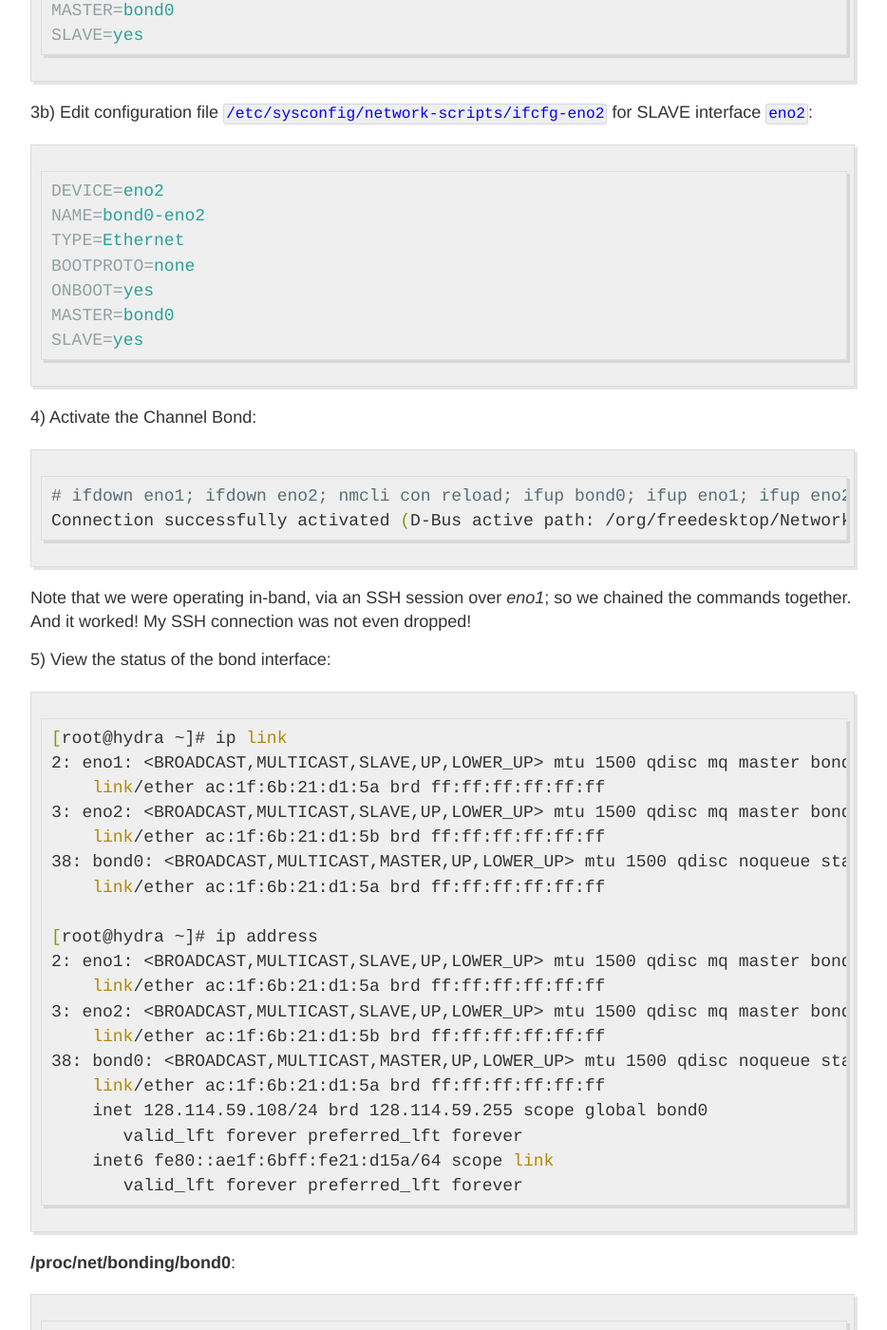
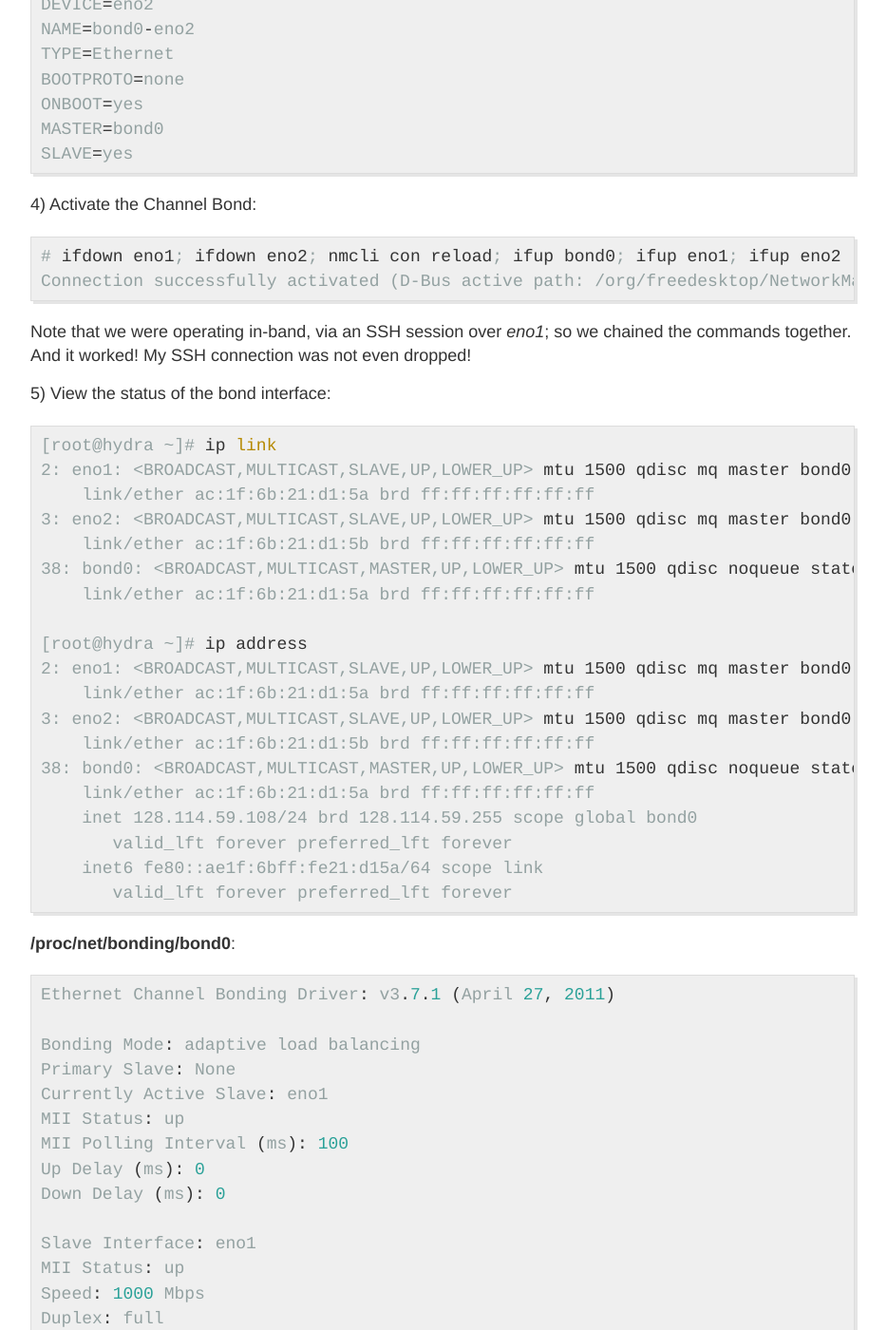
Before and after one commit to shawfdong/shawfdong.github.io, a Jekyll site: the page built from _posts/2017-9-13-bonding-on-hydra.md, in a window 1280 px wide and 1400 px high, scrolled down 1492 px. Shown: the whole window at 95% size, without its empty margins (174-1108 px from the left). Built offline with Jekyll 4.4.1, drawn with Linux system fonts in a browser that asks for light colours; some of the changed text lies outside the part shown.

Commit message:
fix highlights

````diff
--- a/_posts/2017-9-13-bonding-on-hydra.md
+++ b/_posts/2017-9-13-bonding-on-hydra.md
@@ -9,13 +9,13 @@
 0) The two 1GbE network interfaces are `eno1` & `eno2`. It is prudent to back up the old configurations: */etc/sysconfig/network-scripts/ifcfg-eno1* & */etc/sysconfig/network-scripts/ifcfg-eno2*.
 
 1) [RHEL 7 Networking Guide](https://access.redhat.com/documentation/en-us/red_hat_enterprise_linux/7/html/networking_guide/sec-network_bonding_using_the_command_line_interface) says the bonding module is not loaded by default in RHEL/CentOS 7 and one needs to load the module:
-```shell
+{% highlight shell_session %}
 # modprobe --first-time bonding
-```
+{% endhighlight %}
 but I find it unnecessary; because I didn't do it and everything worked fine.
 
 2) Create configuration file `/etc/sysconfig/network-scripts/ifcfg-bond0` for the Channel Bonding Interface `bond0`:
-```ini
+{% highlight conf %}
 DEVICE=bond0
 NAME=bond0
 TYPE=Bond
@@ -30,11 +30,11 @@
 ONBOOT=yes
 IPV6INIT=yes
 IPV6_AUTOCONF=yes
-```
+{% endhighlight %}
 <p class="note">In this case we use mode 6 (<em>balance-alb</em>), which does not require any specific configuration of the switch.</p>
 
 3a) Edit configuration file `/etc/sysconfig/network-scripts/ifcfg-eno1` for SLAVE interface `eno1`:
-```ini
+{% highlight conf %}
 DEVICE=eno1
 NAME=bond0-eno1
 TYPE=Ethernet
@@ -42,10 +42,10 @@
 ONBOOT=yes
 MASTER=bond0
 SLAVE=yes
-```
+{% endhighlight %}
 
 3b) Edit configuration file `/etc/sysconfig/network-scripts/ifcfg-eno2` for SLAVE interface `eno2`:
-```ini
+{% highlight conf %}
 DEVICE=eno2
 NAME=bond0-eno2
 TYPE=Ethernet
@@ -53,17 +53,17 @@
 ONBOOT=yes
 MASTER=bond0
 SLAVE=yes
-```
+{% endhighlight %}
 
 4) Activate the Channel Bond:
-```shell
+{% highlight shell_session %}
 # ifdown eno1; ifdown eno2; nmcli con reload; ifup bond0; ifup eno1; ifup eno2
 Connection successfully activated (D-Bus active path: /org/freedesktop/NetworkManager/ActiveConnection/4)
-```
+{% endhighlight %}
 Note that we were operating in-band, via an SSH session over *eno1*; so we chained the commands together. And it worked! My SSH connection was not even dropped!
 
 5) View the status of the bond interface:
-```shell
+{% highlight shell_session %}
 [root@hydra ~]# ip link
 2: eno1: <BROADCAST,MULTICAST,SLAVE,UP,LOWER_UP> mtu 1500 qdisc mq master bond0 state UP mode DEFAULT qlen 1000
     link/ether ac:1f:6b:21:d1:5a brd ff:ff:ff:ff:ff:ff
@@ -83,10 +83,10 @@
        valid_lft forever preferred_lft forever
     inet6 fe80::ae1f:6bff:fe21:d15a/64 scope link
        valid_lft forever preferred_lft forever
-```
+{% endhighlight %}
 
 **/proc/net/bonding/bond0**:
-```conf
+{% highlight conf %}
 Ethernet Channel Bonding Driver: v3.7.1 (April 27, 2011)
 
 Bonding Mode: adaptive load balancing
@@ -112,10 +112,10 @@
 Link Failure Count: 1
 Permanent HW addr: ac:1f:6b:21:d1:5b
 Slave queue ID: 0
-```
+{% endhighlight %}
 
 **sysfs**:
-```shell
+{% highlight shell_session %}
 [root@hydra ~]# cat /sys/class/net/bond0/bonding/slaves
 eno1 eno2
-```
+{% endhighlight %}
````
